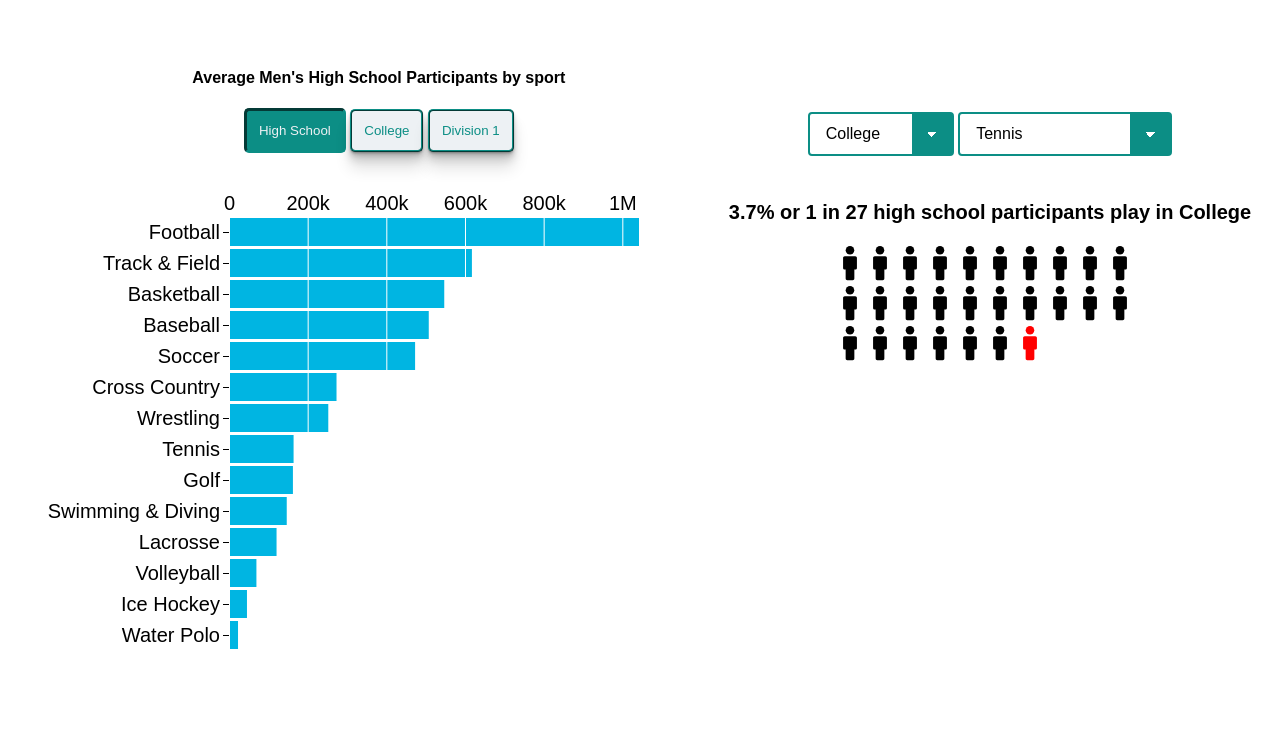
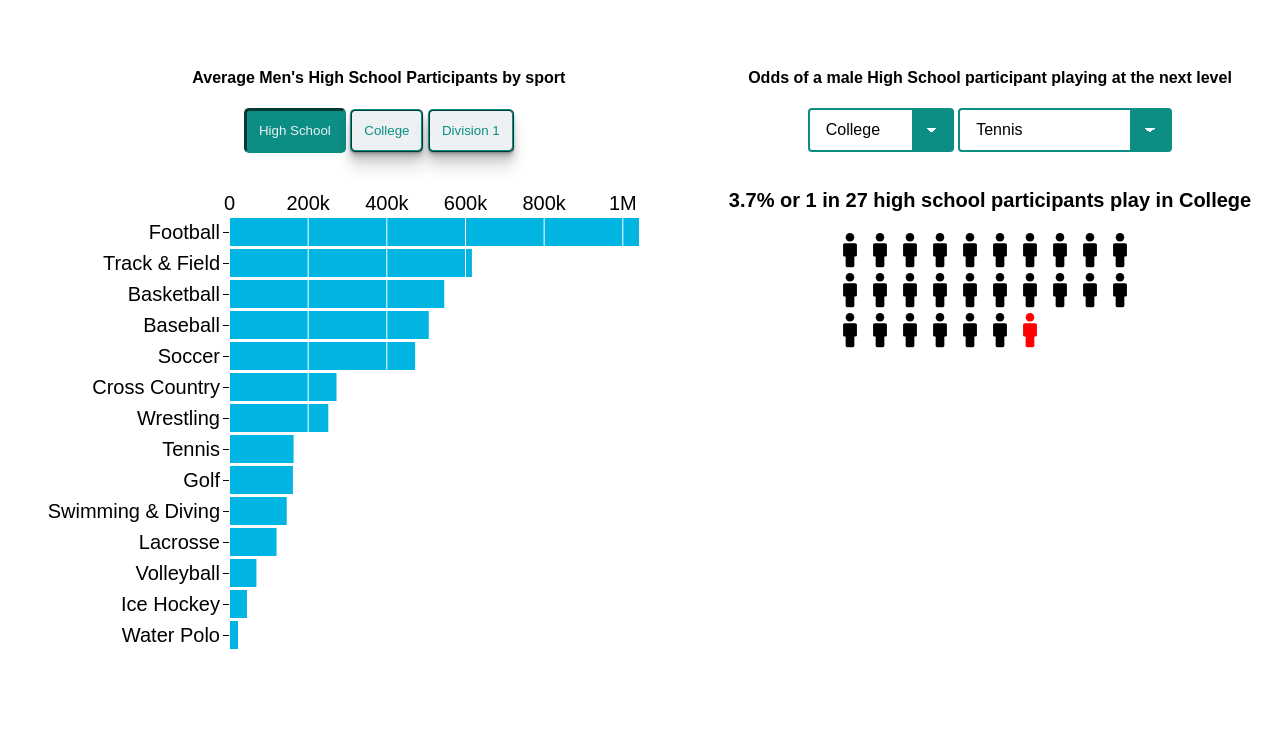
Before and after one commit to MaxSultan/Data-viz, a website: page index.html in a window 1280 px wide. Shown: the part 61-800 px from the top of the page. Drawn offline with nearby package versions, Linux system fonts and the light colour scheme.

Commit message:
added title and styling to pictogram

```diff
--- a/index.html
+++ b/index.html
@@ -41,6 +41,9 @@
         </div>
       </div>
       <div>
+        <h4 id="title">
+          Odds of a male High School participant playing at the next level
+        </h4>
         <div id="selectors">
           <select name="level" id="level-selector" class="classic">
             <option value="College" selected>College</option>
--- a/js/pictogram.js
+++ b/js/pictogram.js
@@ -37,7 +37,7 @@ const percentReady = (data) => {
       .select("#pictogram")
       .append("svg")
       .attr("width", 500)
-      .attr("height", 1000)
+      .attr("height", 720)
       .append("g")
       .attr("transform", `translate(80,0)`);
 
--- a/styles/styles.css
+++ b/styles/styles.css
@@ -99,8 +99,7 @@ g > text {
 }
 
 #selectors {
-  margin-bottom: 45px;
-  margin-top: 65px;
+  margin-bottom: 37px;
 }
 
 select {
```
